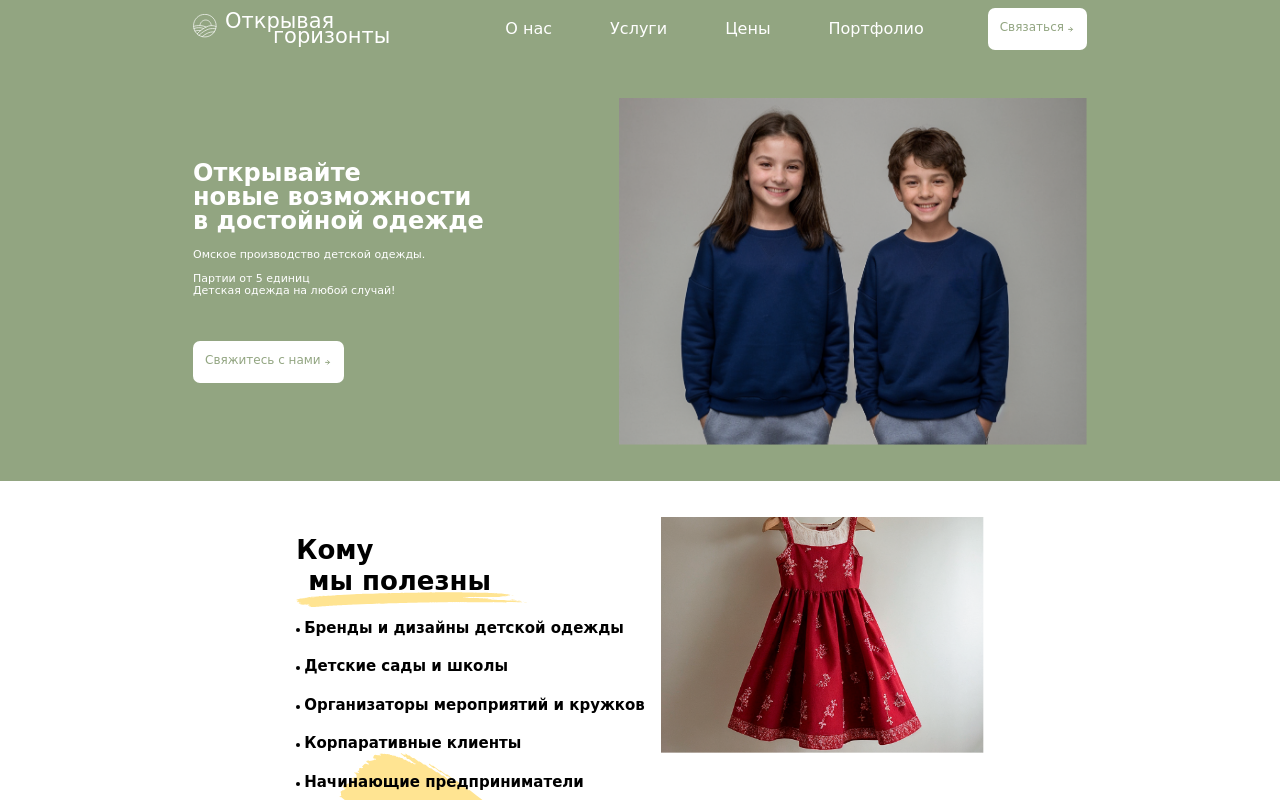
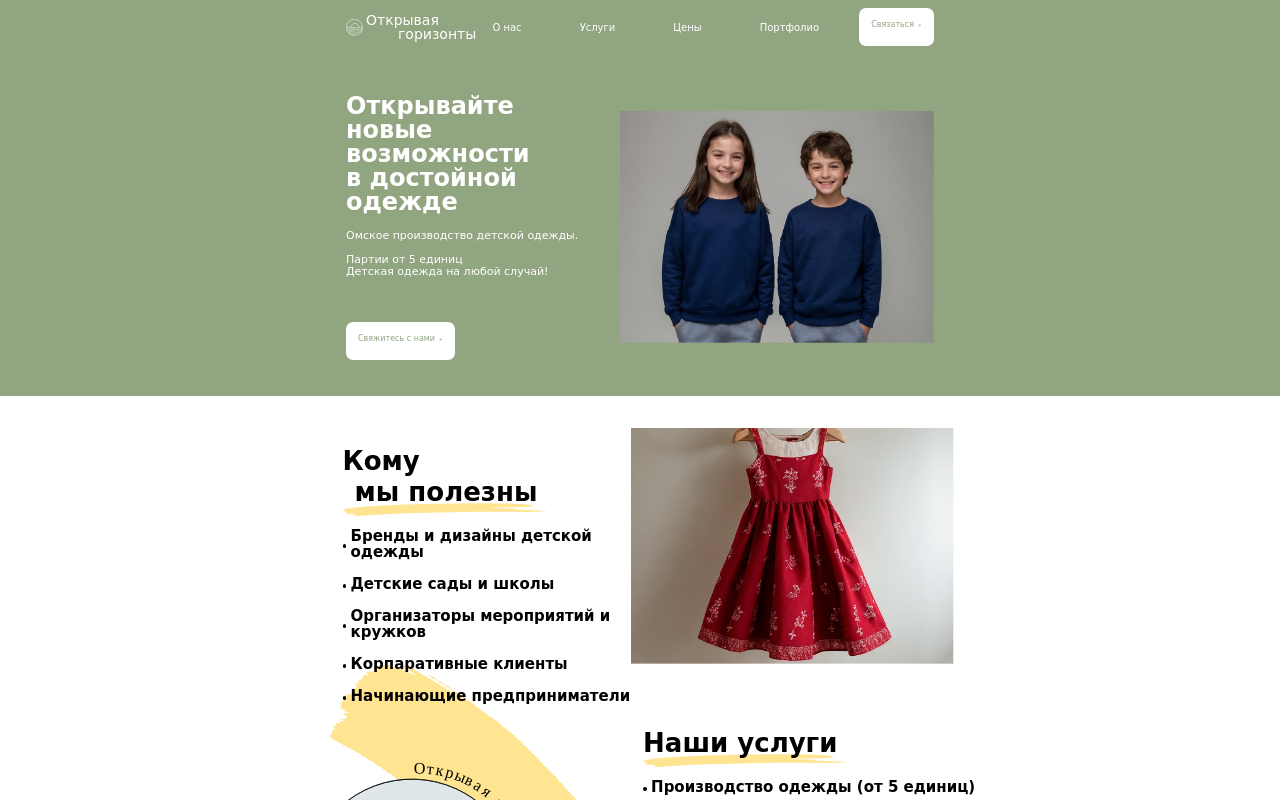
Before and after one commit to fadesyphe/opening-horizons, a Vue app: page / in a window 1280 px wide. Shown: the top 800 px of the page. Built offline with nearby package versions, Linux system fonts and the light colour scheme; a web font is replaced by a local one.

Commit message:
Rename classes for TheHeader and TheHomeMain components

```diff
--- a/src/components/BaseButton.vue
+++ b/src/components/BaseButton.vue
@@ -1,7 +1,7 @@
 <template>
-  <button :class="$attrs.class + ' gap-1 px-3 pt-3 pb-4 bg-white text-[#92A581] text-xs leading-[0.875rem] rounded-[7px] hover:bg-orange ease-out duration-500'">
+  <button :class="$attrs.class + ' gap-1 px-3 pt-3 pb-4 bg-white text-[#92A581] text-[8px] leading-[10px] rounded-[7px] hover:bg-orange ease-out duration-500'">
     <slot></slot>
-    <BaseIcon name="arrow" viewBox="0 0 7 7" class="stroke-[#92A581] fill-none w-[7px] h-[7px] translate-y-full"/>
+    <BaseIcon name="arrow" viewBox="0 0 7 7" class="stroke-[#92A581] fill-none w-[4px] h-[4px] translate-y-full"/>
   </button>
 </template>
 
--- a/src/components/HomeList.vue
+++ b/src/components/HomeList.vue
@@ -1,9 +1,9 @@
 <template>
-  <ul class="pt-5 relative z-20 text-left md:flex md:flex-col md:gap-4">
+  <ul class="pt-5 relative z-20 text-left flex flex-col gap-1 md:gap-4">
     <li v-for="(item, idx) in list" :key="idx" :class="classesItems">
       {{ item.text }}
     </li>
-    <p class="text-xs md:text-[15px] lg:text-[15px] relative text-right">
+    <p class="text-xs md:text-[15px] relative text-right">
       <slot></slot>
     </p>
   </ul>
@@ -18,7 +18,7 @@ export default {
   computed: {
     classesItems() {
       return [
-        'text-[11px]',
+        'text-xs',
         'md:text-[15px]',
         'pl-1',
         'md:pl-2',
--- a/src/components/HomeListTitle.vue
+++ b/src/components/HomeListTitle.vue
@@ -29,8 +29,8 @@ export default {
         'bottom-0',
         'md:left-0',
         'md:translate-x-0',
-        'md:w-[232px]',
-        'md:-bottom-[10px]',
+        'md:w-[206px]',
+        'md:-bottom-2',
       ]
     },
   },
--- a/src/components/TheHeader.vue
+++ b/src/components/TheHeader.vue
@@ -1,7 +1,7 @@
 <template>
   <header class="bg-green pt-2 pb-3 text-white">
     <div
-      class="w-full max-w-[934px] px-5 mx-auto flex justify-between items-center"
+      class="w-full max-w-[628px] px-5 mx-auto flex justify-between items-center"
     >
       <TheLogo @click="closeMobileMenu" />
       <TheBurger @click-burger="clickBurger" :is-active="isActiveMenu" />
--- a/src/components/TheHomeClients.vue
+++ b/src/components/TheHomeClients.vue
@@ -1,6 +1,6 @@
 <template>
   <section
-    class="pt-9 w-full max-w-[282px] md:max-w-[1200px] px-5 mx-auto md:flex md:items-end md:justify-center gap-4"
+    class="pt-8 w-full max-w-[282px] md:max-w-[635px] px-5 mx-auto md:flex md:items-end md:justify-between"
   >
     <div class="text-center md:text-left font-bold md:-mb-14">
       <HomeListTitle :title="title" />
@@ -9,7 +9,7 @@
     <img
       src="../assets/images/home-clients.jpg"
       alt="Платье"
-      class="hidden h-auto md:block md:w-[323px]"
+      class="hidden h-auto md:block md:w-[323px] -mr-4"
     />
   </section>
 </template>
--- a/src/components/TheHomeMain.vue
+++ b/src/components/TheHomeMain.vue
@@ -1,6 +1,6 @@
 <template>
   <div class="bg-green">
-    <div class="w-full max-w-[934px] px-5 py-9 mx-auto text-white md:flex justify-between items-center text-center md:text-left">
+    <div class="w-full md:max-w-[628px] px-5 py-9 mx-auto text-white md:flex md:justify-between md:items-center text-center md:text-left">
       <div>
         <h1 class="text-2xl leading-none font-bold relative z-20">
           Открывайте<br />новые возможности<br />в достойной одежде
@@ -27,7 +27,7 @@
         </BaseButton>
       </div>
       <img
-        class="hidden w-[340px] md:block lg:w-[468px]"
+        class="hidden w-[314px] md:block"
         src="../assets/images/home-main.jpg"
         alt=""
       />
--- a/src/components/TheHomeServices.vue
+++ b/src/components/TheHomeServices.vue
@@ -1,6 +1,6 @@
 <template>
   <section
-    class="pt-9 w-full max-w-[282px] md:max-w-[1200px] px-5 mx-auto md:flex md:flex-row-reverse md:items-start md:pt-16 md:justify-center"
+    class="pt-8 w-full max-w-[282px] md:max-w-[1200px] px-5 mx-auto md:flex md:flex-row-reverse md:items-start md:pt-16 md:justify-center"
   >
     <div class="text-center md:text-left font-bold">
       <HomeListTitle :title="title" />
--- a/src/components/TheLogo.vue
+++ b/src/components/TheLogo.vue
@@ -6,9 +6,9 @@
     @mouseleave="changeColor('white')"
   >
     <BaseIcon name="logo" viewBox="0 0 27 27" :class="classesIcon" />
-    <p class="pl-2 text-xs md:text-[21px] leading-[0.7]">
+    <p class="ml-[3px] text-[8px] leading-[10px] md:text-sm md:leading-none">
       Открывая <br />
-      <span class="ml-7 md:ml-12">горизонты</span>
+      <span class="ml-5 md:ml-8">горизонты</span>
     </p>
   </RouterLink>
 </template>
@@ -39,6 +39,8 @@ export default {
         'flex',
         'duration-500',
         'ease-out',
+        'flex',
+        'items-center',
         this.filling == 'white' ? 'text-white' : 'text-orange',
       ]
     },
@@ -46,10 +48,10 @@ export default {
     classesIcon() {
       return [
         'fill-none',
-        'w-4',
-        'md:w-6',
-        'h-4',
-        'md:h-6',
+        'w-[10px]',
+        'md:w-[17px]',
+        'h-[10px]',
+        'md:h-[17px]',
         'ease-out',
         'duration-500',
         this.filling == 'white' ? 'stroke-white' : 'stroke-orange',
--- a/src/components/TheMenu.vue
+++ b/src/components/TheMenu.vue
@@ -1,12 +1,12 @@
 <template>
-  <nav class="hidden md:flex items-center gap-16">
+  <nav class="hidden md:flex items-center gap-10">
     <ul class="flex md:gap-10 lg:gap-[58px] items-center">
       <MenuItem
         v-for="item in menuList"
         :key="item.text"
         :link="item.link"
         :text="item.text"
-        :class="'font-size-[15.3px]'"
+        :class="'text-[10px]'"
       />
     </ul>
     <BaseButton class="hidden md:flex">Связаться</BaseButton>
```
